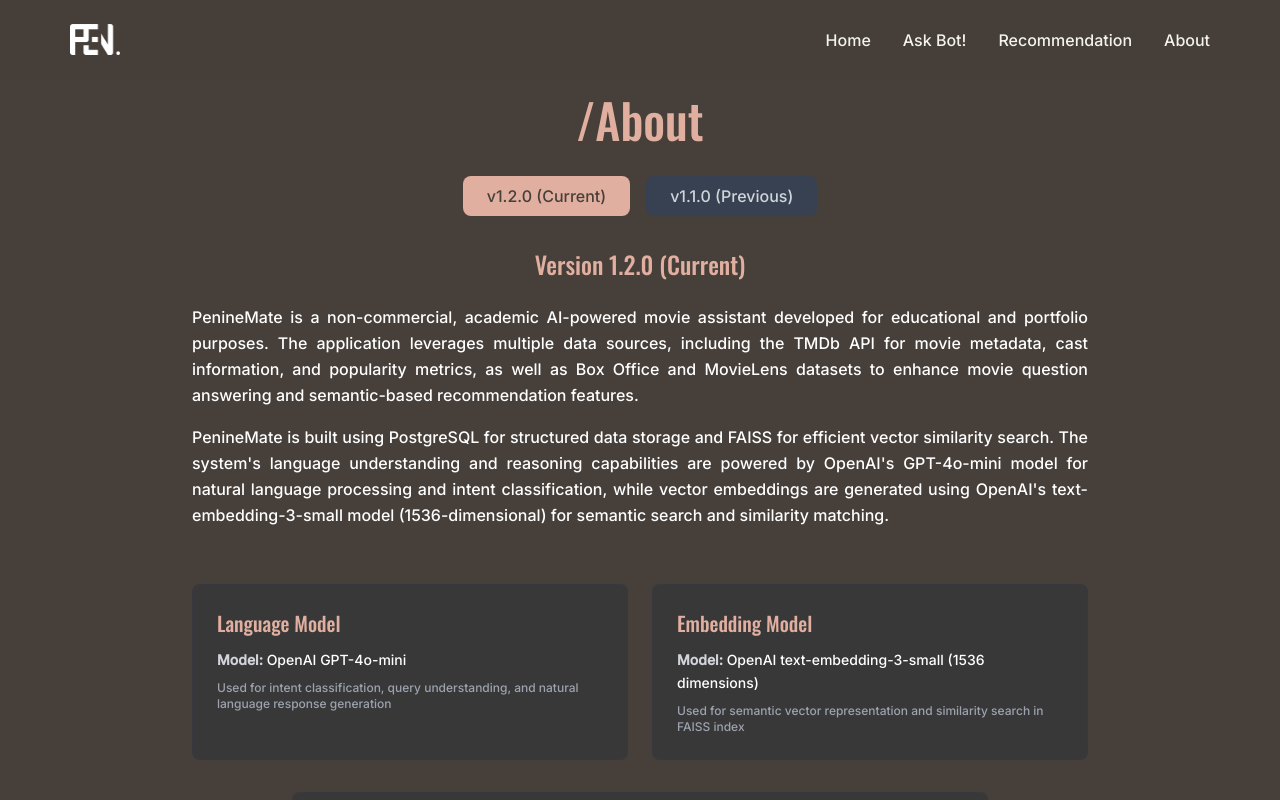
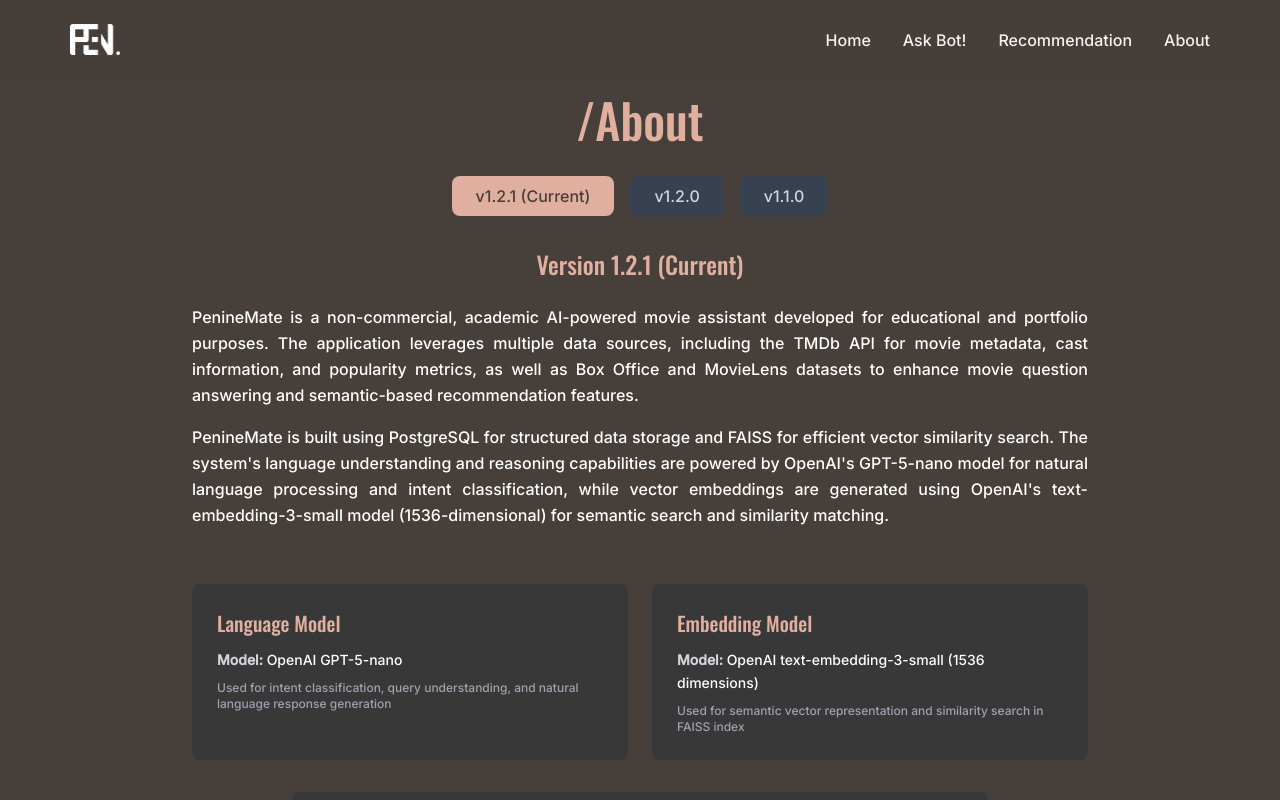
Before and after one commit to StevChrist/peninemate, a Next.js app in the folder frontend/: page /about in a window 1280 px wide. Shown: the top 800 px of the page. Built offline with nearby package versions, Linux system fonts and the light colour scheme.

Commit message:
feat: add v1.2.1 to about page with GPT-5-nano

```diff
--- a/frontend/src/app/about/page.tsx
+++ b/frontend/src/app/about/page.tsx
@@ -5,11 +5,36 @@ import Image from "next/image";
 import { useState } from "react";
 
 export default function AboutPage() {
-  const [selectedVersion, setSelectedVersion] = useState<"1.2.0" | "1.1.0">("1.2.0");
+  const [selectedVersion, setSelectedVersion] = useState<"1.2.1" | "1.2.0" | "1.1.0">("1.2.1");
 
   const versionContent = {
+    "1.2.1": {
+      title: "Version 1.2.1 (Current)",
+      llm: "OpenAI GPT-5-nano",
+      embedding: "OpenAI text-embedding-3-small (1536 dimensions)",
+      description: `PenineMate is a non-commercial, academic AI-powered movie assistant
+        developed for educational and portfolio purposes. The application leverages multiple
+        data sources, including the TMDb API for movie metadata, cast information, and
+        popularity metrics, as well as Box Office and MovieLens datasets to enhance movie
+        question answering and semantic-based recommendation features.`,
+      architecture: `PenineMate is built using PostgreSQL for structured data storage and
+        FAISS for efficient vector similarity search. The system's language understanding
+        and reasoning capabilities are powered by OpenAI's GPT-5-nano model for natural
+        language processing and intent classification, while vector embeddings are generated
+        using OpenAI's text-embedding-3-small model (1536-dimensional) for semantic search
+        and similarity matching.`,
+      updates: [
+        "Language Model: OpenAI GPT-4o-mini → OpenAI GPT-5-nano",
+        "Embedding Model: Sentence-Transformers (384d) → OpenAI text-embedding-3-small (1536d)",
+        "Enhanced semantic search accuracy with 4x larger embedding dimensions",
+        "Improved intent classification and natural language understanding",
+        "Added franchise detection for 'How many X films?' type queries",
+        "Better multilingual support for English and Indonesian conversations",
+        "Optimized response generation with cloud-based LLM infrastructure"
+      ]
+    },
     "1.2.0": {
-      title: "Version 1.2.0 (Current)",
+      title: "Version 1.2.0 (Previous)",
       llm: "OpenAI GPT-4o-mini",
       embedding: "OpenAI text-embedding-3-small (1536 dimensions)",
       description: `PenineMate is a non-commercial, academic AI-powered movie assistant
@@ -76,6 +101,16 @@ export default function AboutPage() {
         {/* Version Selector */}
         <div className="flex justify-center gap-4 mb-8">
           <button
+            onClick={() => setSelectedVersion("1.2.1")}
+            className={`px-6 py-2 rounded-lg font-medium transition-all duration-300 ${
+              selectedVersion === "1.2.1"
+                ? "bg-highlight text-background"
+                : "bg-gray-700 text-gray-300 hover:bg-gray-600"
+            }`}
+          >
+            v1.2.1 (Current)
+          </button>
+          <button
             onClick={() => setSelectedVersion("1.2.0")}
             className={`px-6 py-2 rounded-lg font-medium transition-all duration-300 ${
               selectedVersion === "1.2.0"
@@ -83,7 +118,7 @@ export default function AboutPage() {
                 : "bg-gray-700 text-gray-300 hover:bg-gray-600"
             }`}
           >
-            v1.2.0 (Current)
+            v1.2.0
           </button>
           <button
             onClick={() => setSelectedVersion("1.1.0")}
@@ -93,7 +128,7 @@ export default function AboutPage() {
                 : "bg-gray-700 text-gray-300 hover:bg-gray-600"
             }`}
           >
-            v1.1.0 (Previous)
+            v1.1.0
           </button>
         </div>
 
```
